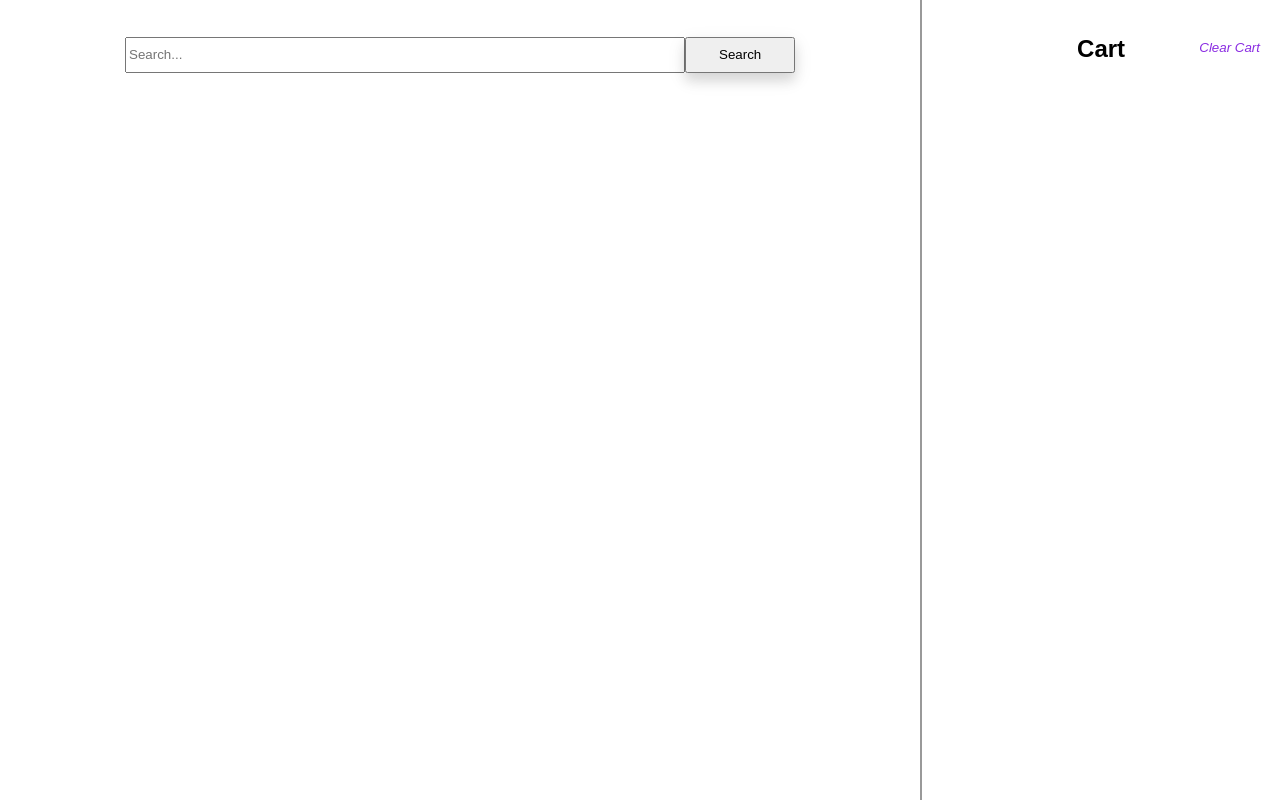
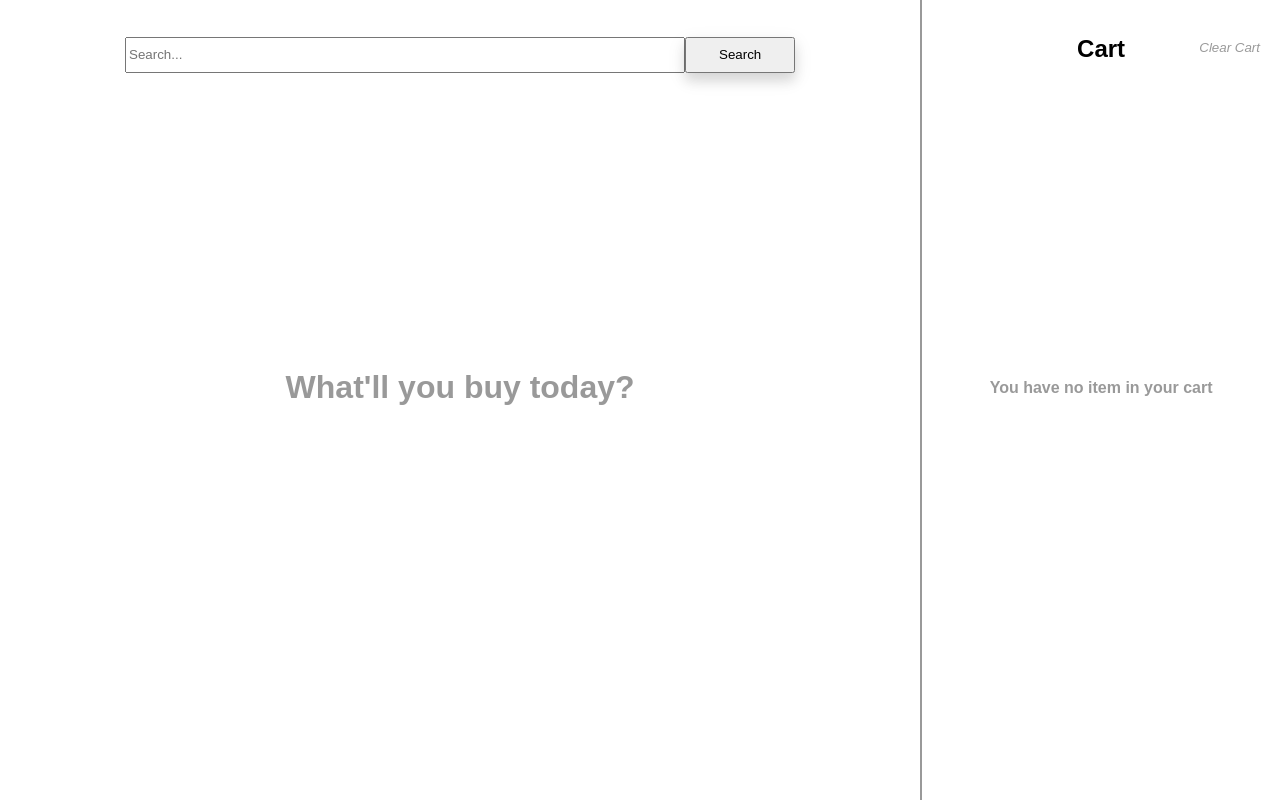
Before and after one commit to uraniumreza/KhojTheSearch, a React (Create React App) app: page / in a window 1280 px wide. Built offline with nearby package versions, Linux system fonts and the light colour scheme.

Commit message:
add static texts

```diff
--- a/src/App.css
+++ b/src/App.css
@@ -26,6 +26,16 @@
   height: 70%;
   align-items: center;
   justify-content: center;
+}
+
+.message {
+  display: flex;
+  height: 80%;
+  width: 100%;
+  align-items: center;
+  justify-content: center;
+  text-align: center;
+  color: rgba(0, 0, 0, 0.4);
 }
 
 .ProductSearch {
@@ -87,10 +97,8 @@
   color: blueviolet;
 }
 
-borderLessButton:disabled {
-  border: 1px solid #999999;
-  background-color: #cccccc;
-  color: #666666;
+#borderLessButton:disabled {
+  color: rgba(0, 0, 0, 0.4);
 }
 
 #image {
--- a/src/components/Cart.js
+++ b/src/components/Cart.js
@@ -29,6 +29,7 @@ export default class Cart extends Component {
           Clear Cart
         </button>
         {collectionOfItems}
+        {buttonDisabled && <h4 className="message">You have no item in your cart</h4>}
       </div>
     );
   }
--- a/src/components/ProductShowcase.js
+++ b/src/components/ProductShowcase.js
@@ -13,6 +13,7 @@ export default class ProductShowcase extends Component {
 
   render() {
     let collectionOfProducts = [];
+    console.log('listOfProducts - ', this.props.listOfProducts);
     const { listOfProducts } = this.props;
     if (listOfProducts) {
       collectionOfProducts = listOfProducts.map(item => (
@@ -30,8 +31,16 @@ export default class ProductShowcase extends Component {
 
     return (
       <div className="ProductShowcase">
-        {/* <h1>What&apos;ll you buy today?</h1> */}
-        {collectionOfProducts}
+        {typeof listOfProducts === 'undefined' && (
+          <h1 className="message">What&apos;ll you buy today?</h1>
+        )}
+        {listOfProducts &&
+          listOfProducts.length === 0 && (
+            <h1 className="message">
+              Sorry that thing doesn&apos;t seem to exist. Try anything else?
+            </h1>
+          )}
+        {listOfProducts && listOfProducts.length > 0 && collectionOfProducts}
       </div>
     );
   }
```
